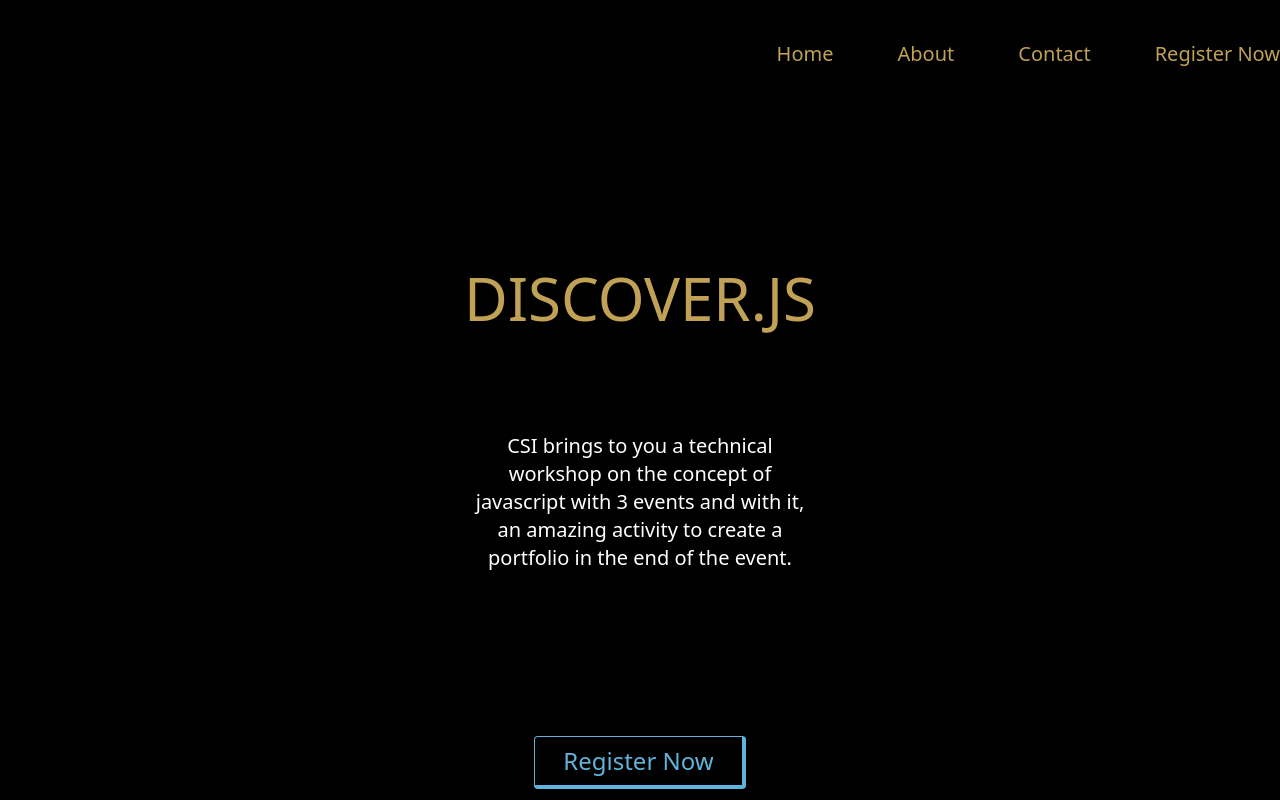
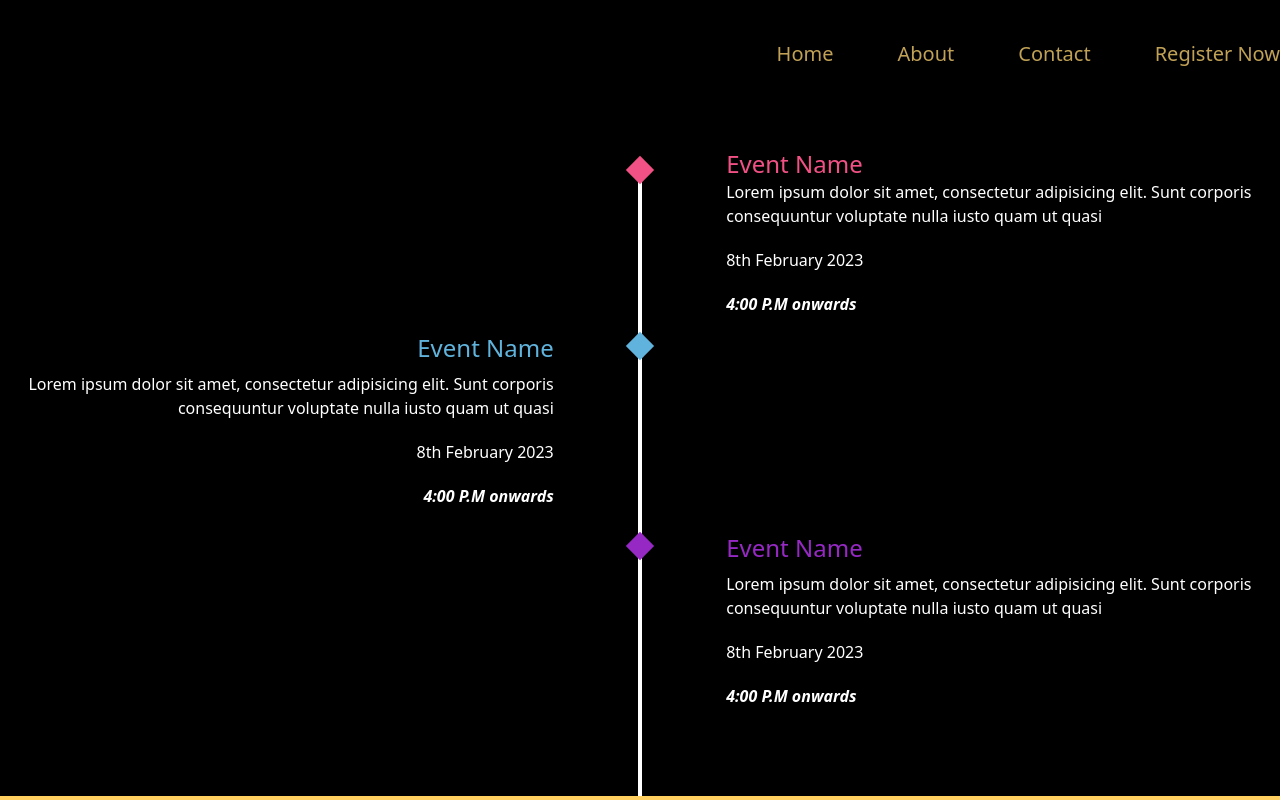
Before and after one commit to csivitu/Discover.js, a React (Create React App) app: page / in a window 1280 px wide. Built offline with nearby package versions, Linux system fonts and the light colour scheme.

Commit message:
Timeline

```diff
--- a/package.json
+++ b/package.json
@@ -10,6 +10,7 @@
     "react-dom": "^18.2.0",
     "react-router-dom": "^6.8.1",
     "react-scripts": "5.0.1",
+    "react-vertical-timeline-component": "^3.6.0",
     "router": "^1.3.7",
     "web-vitals": "^2.1.4"
   },
--- /dev/null
+++ b/src/Components/Timeline/Timeline.jsx
@@ -0,0 +1,51 @@
+import React from 'react';
+
+const Timeline = () => {
+  return (
+    <div class="max-w-7xl mx-auto w-full grid grid-cols-9 pt-10 px-2">
+        <div class="col-span-4 w-full h-full "></div>
+        <div class="relative col-span-1 w-full h-full flex justify-center pt-3">
+            <div class="h-full w-1 bg-white"></div>
+            <div class="absolute w-5 h-5 transform rotate-45 bg-pink z-10"></div>
+        </div>
+        <div class="col-span-4 w-full h-full ">
+            <div class="w-full h-full md:pl-4">
+            <h1 class="text-pink text-2xl font-medium text-left font-bold">Event Name</h1>
+                <p class="text-white sm:text-base text-xs text-left">Lorem ipsum dolor sit amet, consectetur adipisicing elit. Sunt corporis consequuntur voluptate nulla iusto quam ut quasi</p>
+                <p class="text-white sm:text-base text-xs text-left pt-5">8th February 2023</p>
+                <p class="text-white sm:text-base text-xs text-left pt-5 font-bold italic">4:00 P.M onwards</p>
+            </div>
+        </div>
+
+        <div class="col-span-4 w-full h-full ">
+            <div class="w-full h-full p-2 md:px-4">
+                <h1 class="text-blue text-2xl font-medium py-2 text-right font-bold">Event Name</h1>
+                <p class="text-white sm:text-base text-xs text-right">Lorem ipsum dolor sit amet, consectetur adipisicing elit. Sunt corporis consequuntur voluptate nulla iusto quam ut quasi</p>
+                <p class="text-white sm:text-base text-xs text-right pt-5">8th February 2023</p>
+                <p class="text-white sm:text-base text-xs text-right pt-5 font-bold italic">4:00 P.M onwards</p>
+            </div>
+        </div>
+        <div class="relative col-span-1 w-full h-full flex justify-center">
+            <div class="h-full w-1 bg-white"></div>
+            <div class="absolute w-5 h-5 transform rotate-45 bg-blue z-10 mt-5"></div>
+        </div>
+        <div class="col-span-4 w-full h-full "></div>
+
+        <div class="col-span-4 w-full h-full pb-20"></div>
+        <div class="relative col-span-1 w-full h-full flex justify-center">
+            <div class="h-full w-1 bg-white"></div>
+            <div class="absolute w-5 h-5 transform rotate-45 bg-purple z-10 mt-5"></div>
+        </div>
+        <div class="col-span-4 w-full h-full pb-20">
+            <div class="w-full h-full p-2 md:pl-4">
+            <h1 class="text-purple text-2xl font-medium py-2 text-left font-bold">Event Name</h1>
+                <p class="text-white sm:text-base text-xs text-left">Lorem ipsum dolor sit amet, consectetur adipisicing elit. Sunt corporis consequuntur voluptate nulla iusto quam ut quasi</p>
+                <p class="text-white sm:text-base text-xs text-left pt-5">8th February 2023</p>
+                <p class="text-white sm:text-base text-xs text-left pt-5 font-bold italic">4:00 P.M onwards</p>
+            </div>
+        </div>
+    </div>
+  )
+}
+
+export default Timeline
--- a/src/Pages/Landing.js
+++ b/src/Pages/Landing.js
@@ -2,12 +2,14 @@ import Layout from './../Components/Layout/Layout';
 import Header from './../Components/Header/Header';
 import Body from './../Components/Body/Body';
 import Marquee from './../Components/Marquee/Marquee';
+import Timeline from '../Components/Timeline/Timeline';
+
 
 function Landing() {
   return (
     <Layout>
         <Header />
-        <Body />
+        <Timeline />
         <Marquee />
     </Layout>
   );
--- a/tailwind.config.js
+++ b/tailwind.config.js
@@ -9,6 +9,10 @@ module.exports = {
         'white': '#ffffff',
         'blue': '#60B3DC',
         'gold': '#FFD060',
+        'pink': "#F25185",
+        'purple': "#9629C4"
+
+
       },
       animation: {
         marquee: 'marquee 20s linear infinite',
```
Also changed, not shown: 1 other file (tests, documents, lock files or other folders).
